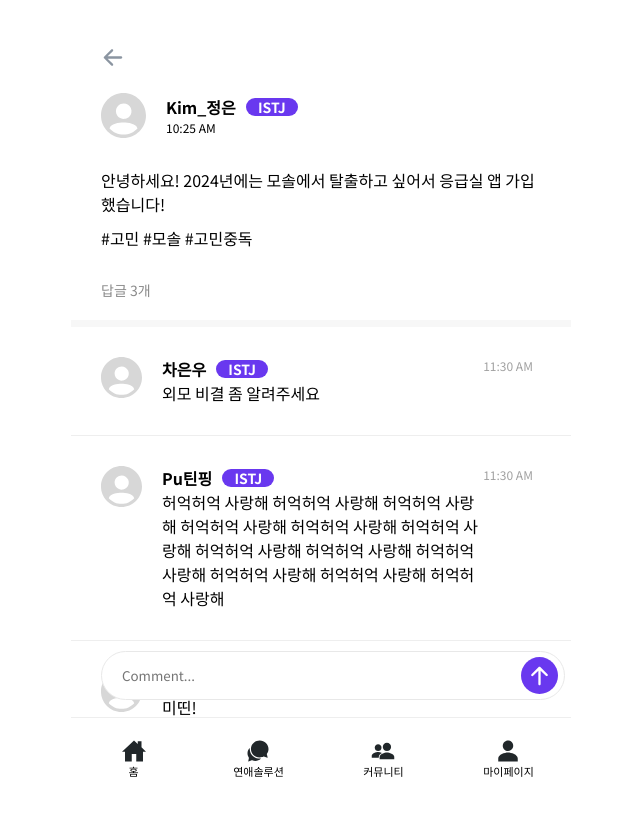
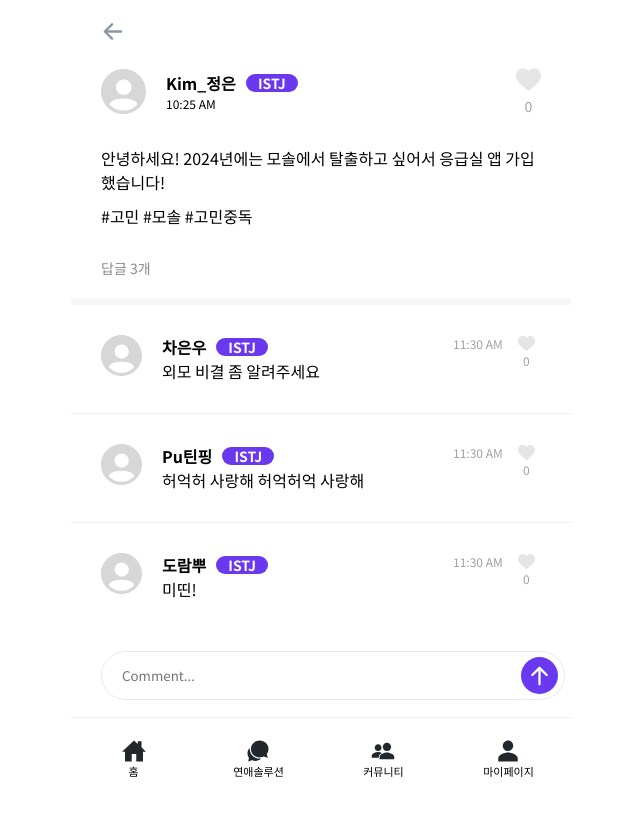
Before and after one commit to hyunaa-ln/er_project, a React (Create React App) app: page /communityPost in a window 1280 px wide. Shown: the top 816 px of the page, without its empty margins (319-959 px from the left). Built offline with nearby package versions, Linux system fonts and the light colour scheme.

Commit message:
post heart

```diff
--- a/src/App.css
+++ b/src/App.css
@@ -417,7 +417,9 @@ h1 img {
   transition: .2s;
 }
 
-
+.tab_list {
+  margin-bottom: 82px;
+}
 .tab_list h3 {
   margin: 30px 0 10px;
   font-size: 16px;
@@ -455,10 +457,20 @@ h1 img {
   color: #49475A;
 }
 
+.tab_list .rank {
+  position: absolute;
+  top: 50%;
+  left: -30px;
+  transform: translate(0, -50%);
+}
+.tab_list .popular {
+  margin-left: 40px;
+  position: relative;
+}
+
 
 /* communityPost */
 .communityPost {
-  padding-top: 26px;
   position: relative;
 }
 .mainPost {
@@ -489,6 +501,18 @@ h1 img {
 .p_time {
   font-size: 12px;
 }
+.p_heart {
+  width: 25px;
+  margin-left: auto;
+  color: #A1A1A1;
+  font-size: 14px;
+  text-align: center;
+}
+.p_heart img {
+  width: 25px;
+}
+
+
 .mainText {
   margin-bottom: 10px;
 }
@@ -522,14 +546,26 @@ h1 img {
 }
 .commentWrap {
  margin-left: 20px;
- width: 73%;
+ width: 65%;
+ margin-right: 5px;
 }
 .commentWrap .badge {
   margin-left: 10px;
 }
 .c_time {
   font-size: 12px;
+  margin-right: 15px;
   color: #A1A1A1;
+}
+.c_heart {
+  display: flex;
+  flex-direction: column;
+  font-size: 12px;
+  text-align: center;
+  color: #A1A1A1;
+}
+.c_heart img {
+  width: 17px;
 }
 
 .commentForm {
--- a/src/components/CommunityPage.js
+++ b/src/components/CommunityPage.js
@@ -13,15 +13,26 @@ function CommunityPage() {
 
     const tabContent = {
         tab1: [
-            { title: "본인 김정은인데 오물풍선 보내도 될까?", mbti: "ISTJ", name: "정은짱", time: "17:00", view: "조회 0" },
-            { title: "본인 김정은인데 오물풍선 보내도 될까?", mbti: "ISTJ", name: "정은짱", time: "17:00", view: "조회 0" },
-            { title: "본인 김정은인데 오물풍선 보내도 될까?", mbti: "ISTJ", name: "정은짱", time: "17:00", view: "조회 0" },
-            { title: "본인 김정은인데 오물풍선 보내도 될까?", mbti: "ISTJ", name: "정은짱", time: "17:00", view: "조회 0" }
+            { title: "본인 김정은인데 오물풍선 보내도 될까?", mbti: "ISTJ", name: "정은짱", time: "17:00"},
+            { title: "본인 김정은인데 오물풍선 보내도 될까?", mbti: "ISTJ", name: "정은짱", time: "17:00"},
+            { title: "본인 김정은인데 오물풍선 보내도 될까?", mbti: "ISTJ", name: "정은짱", time: "17:00"},
+            { title: "본인 김정은인데 오물풍선 보내도 될까?", mbti: "ISTJ", name: "정은짱", time: "17:00"},
+            { title: "본인 김정은인데 오물풍선 보내도 될까?", mbti: "ISTJ", name: "정은짱", time: "17:00"},
+            { title: "본인 김정은인데 오물풍선 보내도 될까?", mbti: "ISTJ", name: "정은짱", time: "17:00"},
+            { title: "본인 김정은인데 오물풍선 보내도 될까?", mbti: "ISTJ", name: "정은짱", time: "17:00"},
+            { title: "본인 김정은인데 오물풍선 보내도 될까?", mbti: "ISTJ", name: "정은짱", time: "17:00"}
         ],
         tab2: [
-            { title: "안됑 >,<", mbti: "ENFP", name: "엉탐", time: "17:00", view: "조회 0" },
-            { title: "안됑 >,<", mbti: "ENFP", name: "엉탐", time: "17:00", view: "조회 0" },
-            { title: "안됑 >,<", mbti: "ENFP", name: "엉탐", time: "17:00", view: "조회 0" }
+            { rank: 1, title: "안됑 >,<", mbti: "ENFP", name: "엉탐", time: "17:00"},
+            { rank: 2, title: "안됑 >,<", mbti: "ENFP", name: "엉탐", time: "17:00"},
+            { rank: 3, title: "안됑 >,<", mbti: "ENFP", name: "엉탐", time: "17:00"},
+            { rank: 4, title: "안됑 >,<", mbti: "ENFP", name: "엉탐", time: "17:00"},
+            { rank: 5, title: "안됑 >,<", mbti: "ENFP", name: "엉탐", time: "17:00"},
+            { rank: 6, title: "안됑 >,<", mbti: "ENFP", name: "엉탐", time: "17:00"},
+            { rank: 7, title: "안됑 >,<", mbti: "ENFP", name: "엉탐", time: "17:00"},
+            { rank: 8, title: "안됑 >,<", mbti: "ENFP", name: "엉탐", time: "17:00"},
+            { rank: 9, title: "안됑 >,<", mbti: "ENFP", name: "엉탐", time: "17:00"},
+            { rank: 10, title: "안됑 >,<", mbti: "ENFP", name: "엉탐", time: "17:00"},
         ]
     };
 
@@ -55,8 +66,9 @@ function CommunityPage() {
             <div className="tab_content">
                 <ul className='tab_list'>
                     {tabContent[activeTab].map((item, index) => (
-                        <li key={index}>
+                        <li key={index} className={activeTab === 'tab2' ? 'popular' : ''}>
                             <Link to='/communityPost'>
+                                {activeTab === 'tab2' && <span className='rank'>{item.rank}</span>}
                                 <div>
                                     <h3>{item.title}</h3>
                                     <span className='badge'>{item.mbti}</span>
@@ -65,7 +77,6 @@ function CommunityPage() {
                                 <div className='bottom_list'>
                                     <p className='l_name'>{item.name}</p>
                                     <p className='l_time'>{item.time}</p>
-                                    <p className='l_view'>{item.view}</p>
                                 </div>
                             </Link>
                         </li>
--- a/src/components/CommunityPostPage.js
+++ b/src/components/CommunityPostPage.js
@@ -1,16 +1,21 @@
 import React, { useState } from 'react';
 import BackButton from './BackButton';
 import CommentForm from './CommentForm';
+/*img*/
 import thumb from '../assets/Vector.svg';
+import e_heart from '../assets/empty-heart.svg';
+import f_heart from '../assets/full-heart.svg';
 
 function CommunityPostPage() {
   const [comments, setComments] = useState([
-    { username: "차은우", badge: "ISTJ", text: "외모 비결 좀 알려주세요", time: "11:30 AM" },
-    { username: "Pu틴핑", badge: "ISTJ", text: "허억허억 사랑해 허억허억 사랑해 허억허억 사랑해 허억허억 사랑해 허억허억 사랑해 허억허억 사랑해 허억허억 사랑해 허억허억 사랑해 허억허억 사랑해 허억허억 사랑해 허억허억 사랑해 허억허억 사랑해 ", time: "11:30 AM" },
-    { username: "도람뿌", badge: "ISTJ", text: "미띤!", time: "11:30 AM" }
+    { username: "차은우", badge: "ISTJ", text: "외모 비결 좀 알려주세요", time: "11:30 AM", isHeartFilled: false, likes: 0 },
+    { username: "Pu틴핑", badge: "ISTJ", text: "허억허 사랑해 허억허억 사랑해 ", time: "11:30 AM", isHeartFilled: false, likes: 0 },
+    { username: "도람뿌", badge: "ISTJ", text: "미띤!", time: "11:30 AM", isHeartFilled: false, likes: 0 }
   ]);
 
   const [newComment, setNewComment] = useState("");
+  const [isPostHeartFilled, setIsPostHeartFilled] = useState(false); // 게시글 하트 상태
+  const [postLikes, setPostLikes] = useState(0); // 게시글 좋아요 수
 
   const handleCommentChange = (e) => {
     setNewComment(e.target.value);
@@ -24,11 +29,33 @@ function CommunityPostPage() {
       username: "Anonymous",
       badge: "INTJ",
       text: newComment,
-      time: new Date().toLocaleTimeString("en-US", { hour: '2-digit', minute: '2-digit', hour12: true })
+      time: new Date().toLocaleTimeString("en-US", { hour: '2-digit', minute: '2-digit', hour12: true }),
+      isHeartFilled: false, // 새 댓글의 하트 상태 초기화
+      likes: 0 // 새 댓글의 좋아요 수 초기화
     };
 
     setComments([...comments, newCommentObj]);
     setNewComment("");
+  };
+
+  const toggleCommentHeart = (index) => {
+    setComments(comments.map((comment, i) =>
+      i === index
+        ? {
+            ...comment,
+            isHeartFilled: !comment.isHeartFilled,
+            likes: comment.isHeartFilled ? comment.likes - 1 : comment.likes + 1 // 하트 클릭 시 좋아요 수 증가/감소
+          }
+        : comment // 클릭한 댓글만 하트 상태 및 좋아요 수 토글
+    ));
+  };
+
+  const togglePostHeart = () => {
+    setIsPostHeartFilled(prev => {
+      const newLikes = !prev ? postLikes + 1 : postLikes - 1; // 게시글 하트 클릭 시 좋아요 수 증가/감소
+      setPostLikes(newLikes);
+      return !prev; // 하트 상태 토글
+    });
   };
 
   return (
@@ -43,6 +70,10 @@ function CommunityPostPage() {
               <span className='badge'>ISTJ</span>
             </div>
             <p className='p_time'>10:25 AM</p>
+          </div>
+          <div className='p_heart' onClick={togglePostHeart}>
+            <img src={isPostHeartFilled ? f_heart : e_heart} alt='p_heart'></img>
+            <span>{postLikes}</span> {/* 게시글 좋아요 수 표시 */}
           </div>
         </div>
         <div className='mainTextWrap'>
@@ -66,6 +97,10 @@ function CommunityPostPage() {
               <p className='commentText'>{comment.text}</p>
             </div>
             <p className='c_time'>{comment.time}</p>
+            <div className='c_heart' onClick={() => toggleCommentHeart(index)}>
+              <img src={comment.isHeartFilled ? f_heart : e_heart} alt='c_heart'></img>
+              <span>{comment.likes}</span> {/* 댓글 좋아요 수 표시 */}
+            </div>
           </div>
         ))}
       </div>
```
Also changed, not shown: src/assets/empty-heart.svg (added), src/assets/full-heart.svg (added).
